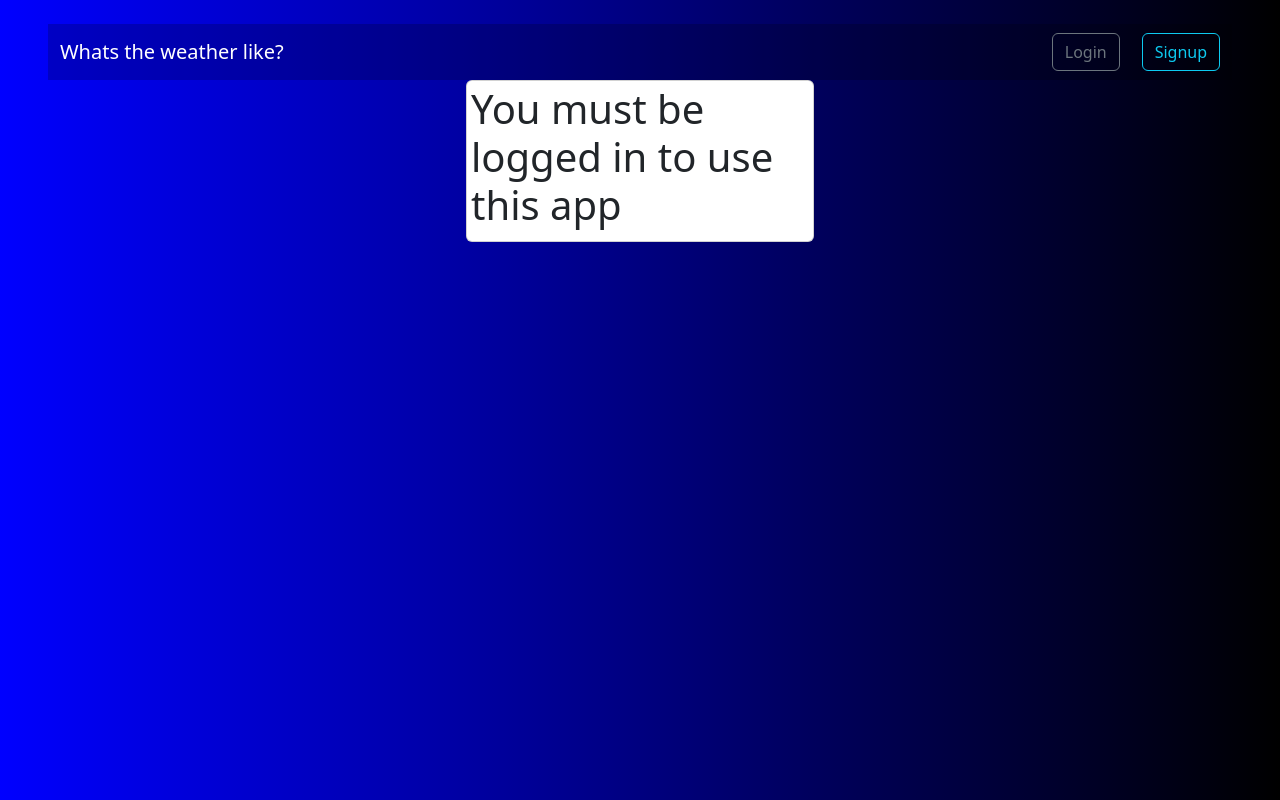
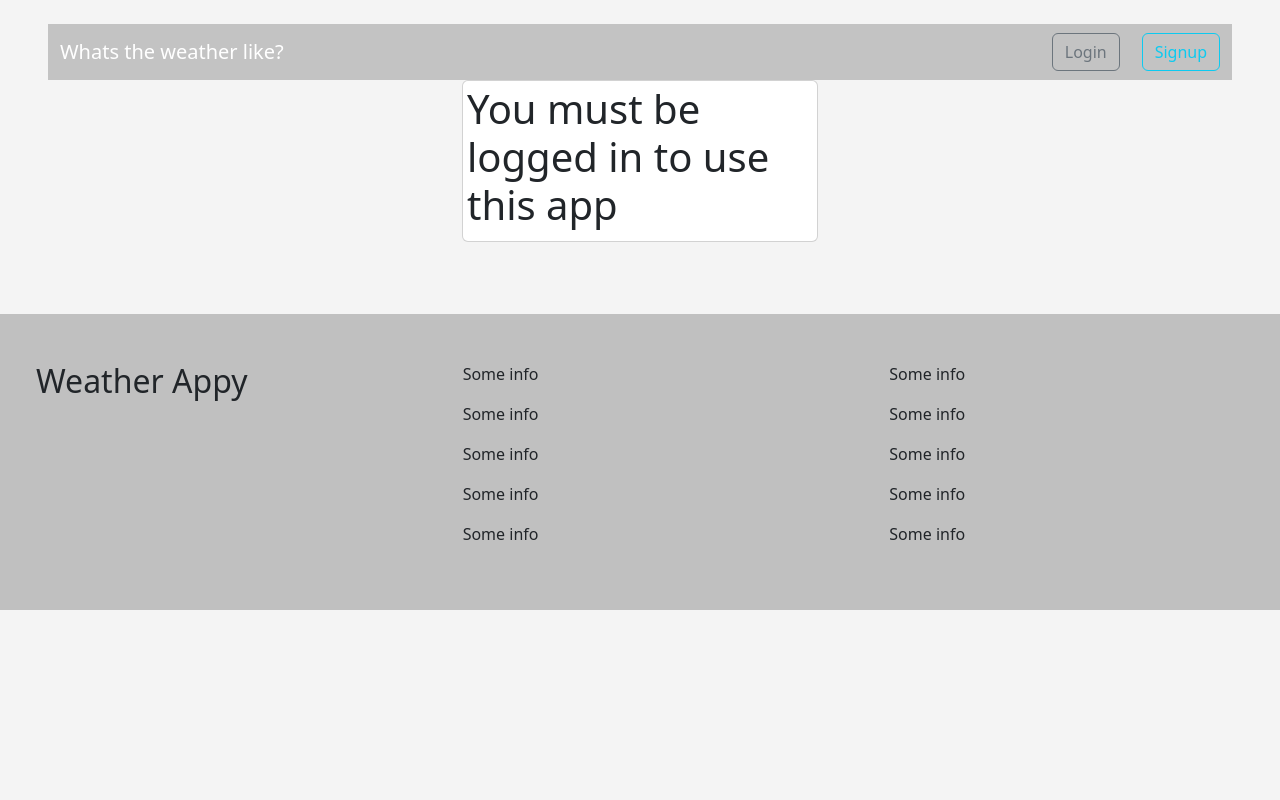
Before and after one commit to blueberrypyy/weather_application, a Django app: page / in a window 1280 px wide. Run offline with Django 3.2, Linux system fonts and the light colour scheme; parts of the project's set-up code (start-up, migrations or seed data) failed here and were passed over; some libraries are stand-ins or nearby versions.

Commit message:
added basic footer

```diff
--- a/weather/templates/weather/base.html
+++ b/weather/templates/weather/base.html
@@ -10,9 +10,13 @@
     <script src="https://code.iconify.design/iconify-icon/1.0.1/iconify-icon.min.js"></script>
 </head>
 
+<style>
+    body {background: #f4f4f4;}
+</style>
+
 {% include 'weather/navbar.html' %}
 
-<body style='background-image: linear-gradient(to right, blue, black)'>
+<!--body style='background-image: linear-gradient(to right, blue, black)'-->
 
 <div class='container'>
         {% if messages %}
@@ -27,7 +31,42 @@
         {% endfor %}
         {% endif %}
 
+</div>
     {% block content %}
 {% endblock content %}
 
 </body>
+
+<footer class='mt-5' style='background: #C0C0C0;'>
+
+    <div class='row w-100'>
+        <div class='col-4 p-5'>
+            <h2>Weather Appy</h2>
+        </div>
+
+        <div class='col-4 p-5'>
+            <p>Some info</p>
+            <p>Some info</p>
+            <p>Some info</p>
+            <p>Some info</p>
+            <p>Some info</p>
+        </div>
+
+        <div class='col-4 p-5'>
+            <p>Some info</p>
+            <p>Some info</p>
+            <p>Some info</p>
+            <p>Some info</p>
+            <p>Some info</p>
+        </div>
+
+    </div>
+
+
+
+
+
+
+    </div>
+
+</footer>
--- a/weather/templates/weather/index.html
+++ b/weather/templates/weather/index.html
@@ -1,8 +1,6 @@
 {% extends 'weather/base.html' %}
 
 {% block content %}
-
-<body style='background-image: linear-gradient(to right, blue, black)'>
 
 
     {% if user.is_authenticated %}
@@ -121,7 +119,6 @@
             </div>
         </div>
     </section>
-</body>
 </html-->
 
 
--- a/weather/templates/weather/info_city.html
+++ b/weather/templates/weather/info_city.html
@@ -58,7 +58,7 @@
                     </div>
 
                     <!--Map feature-->
-                    <div class="card mb-2" style='background-color: #C0C0C0;'>
+                    <div class="card mb-5" style='background-color: #C0C0C0;'>
                         <div class='card-body'>
                             <h2 class='card-title'>map<h2>
                             <div class='container'>
```
